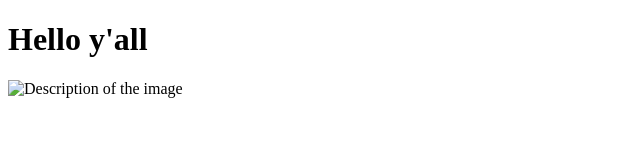
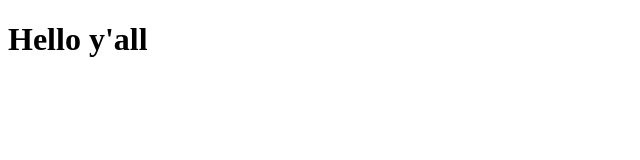
Before and after one commit to katplaude/github-pages-test, a plain HTML site: page index.html in a window 1280 px wide. Shown: the whole page, without its empty margins (0-640 px from the left). Drawn offline with Linux system fonts and the light colour scheme.

Commit message:
Add index.html

```diff
--- a/index.html
+++ b/index.html
@@ -6,7 +6,6 @@
 </head>
 <body>
      <h1>Hello y'all</h1>
-     <img src="image3.jpg" alt="Description of the image">
 
 </body>
 </html>
```
